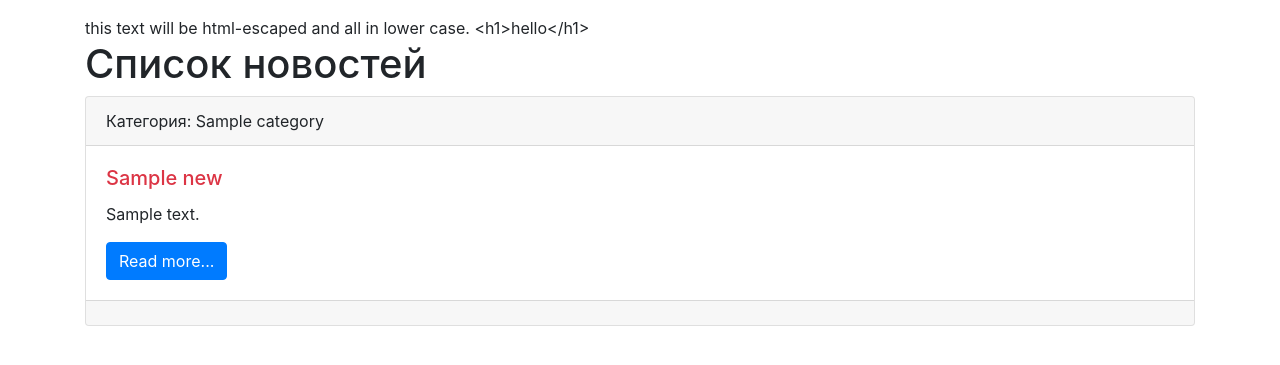
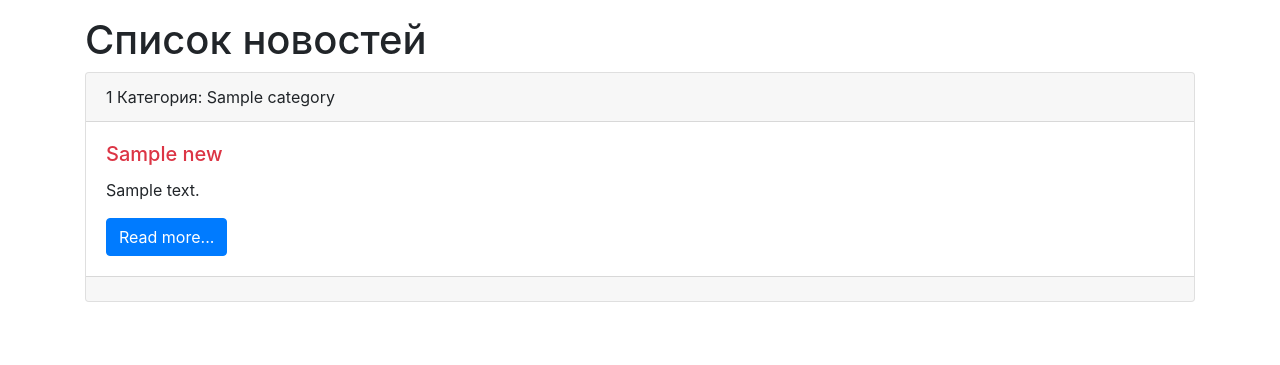
Before and after one commit to mnosinov/web4myself_django_mysite, a Django app: page / in a window 1280 px wide. Shown: the part 56-421 px from the top of the page. Run offline with Django 3.2, Linux system fonts and the light colour scheme; tables that the repository leaves empty hold one stand-in row (values such as "Sample post"); some libraries are stand-ins or nearby versions.

Commit message:
test forloop.counter variable in for loop tag in index.html

```diff
--- a/news/templates/news/index.html
+++ b/news/templates/news/index.html
@@ -31,16 +31,13 @@
 </nav>
 
 <div class="container mt-3">
-	{% filter force_escape | lower %}
-	This text will be HTML-escaped and all in Lower Case.
-	<h1>Hello</h1>
-	{% endfilter %}
 	<h1>{{ title }}</h1>
 	<div class="row">
 		<div class="col-md-12">
 		{% for item in news %}
 		<div class="card mb-3">
 			<div class="card-header">
+				{{ forloop.counter }}
 				Категория: {{ item.category.title }}
 			</div>
 			<div class="card-body">
```
